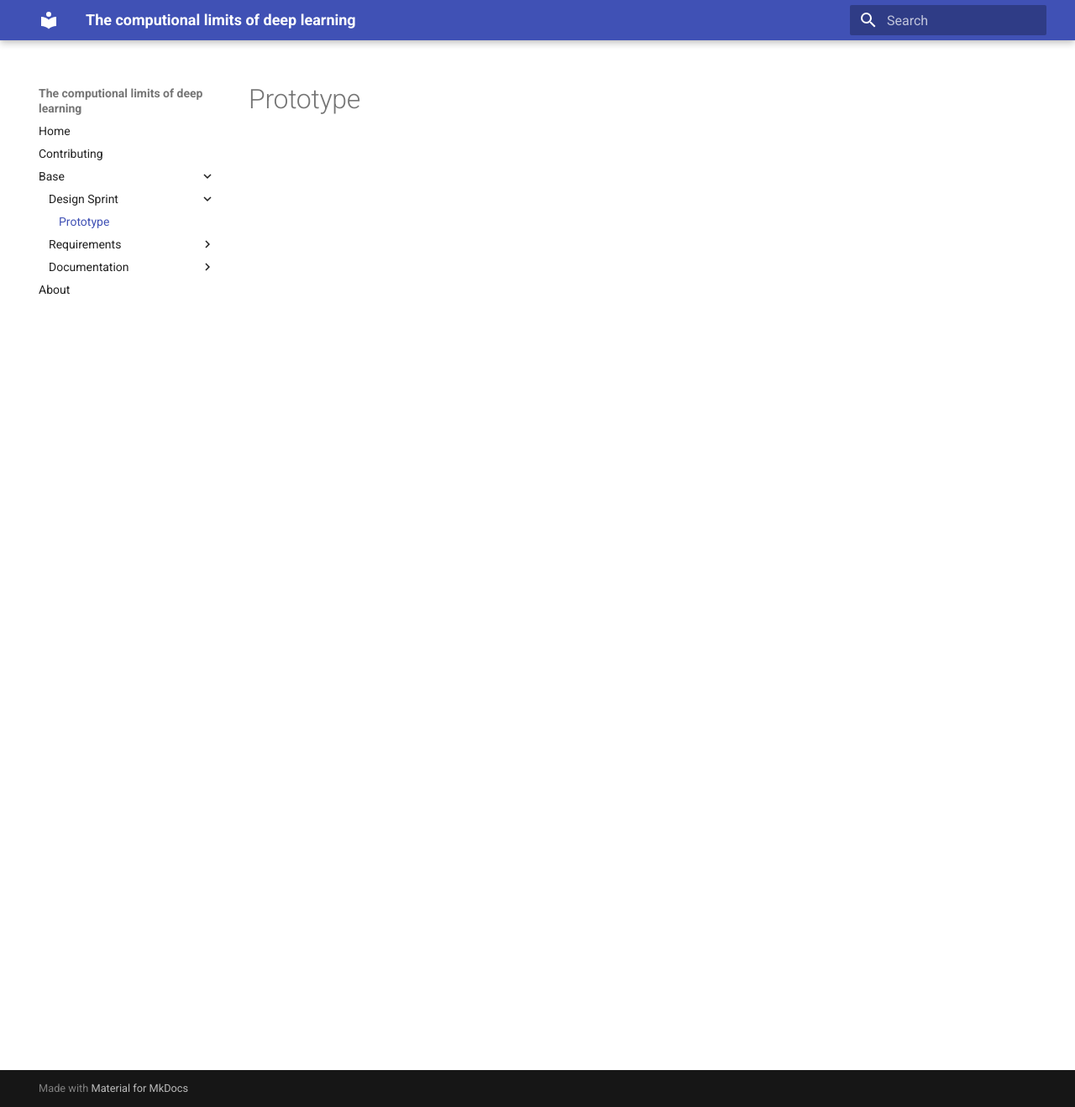
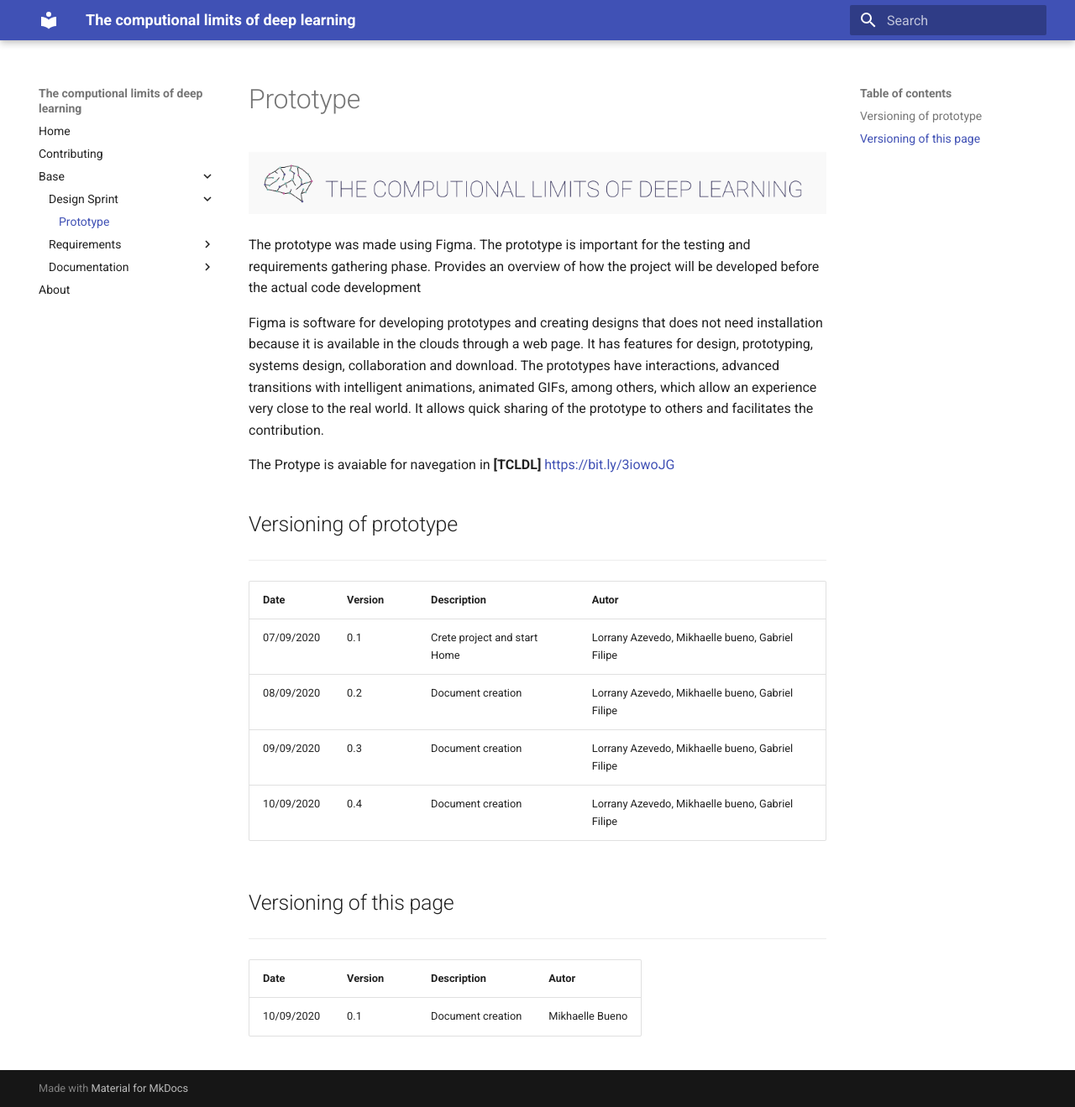
Before and after one commit to UnBArqDsw/2020.1_G2_ProjetoX, an MkDocs documentation site: the page built from documentation/docs/base/designSprint/prototype.md, in a window 1280 px wide and 1319 px high. Shown: the whole window at 84% size. Built offline with MkDocs 1.6.1 and Material for MkDocs 9.7.7, drawn with Linux system fonts in a browser that asks for light colours.

Commit message:
Add prototype page

```diff
--- a/documentation/docs/base/designSprint/prototype.md
+++ b/documentation/docs/base/designSprint/prototype.md
@@ -1 +1,23 @@
 #Prototype
+![Logo](./images/TCLDL.png)
+
+The prototype was made using Figma. The prototype is important for the testing and requirements gathering phase. Provides an overview of how the project will be developed before the actual code development
+
+Figma is software for developing prototypes and creating designs that does not need installation because it is available in the clouds through a web page. It has features for design, prototyping, systems design, collaboration and download. The prototypes have interactions, advanced transitions with intelligent animations, animated GIFs, among others, which allow an experience very close to the real world. It allows quick sharing of the prototype to others and facilitates the contribution.
+
+The Protype is avaiable for navegation in  **[TCLDL]** <a href="dlc">https://bit.ly/3iowoJG</a>
+
+## Versioning of prototype
+---
+|    Date    | Version |             Description             |    Autor    |
+|------------|---------|-------------------------------------|-------------|
+|  07/09/2020|      0.1|                    Crete project and start Home |  Lorrany Azevedo, Mikhaelle bueno, Gabriel Filipe|
+|  08/09/2020|      0.2|                    Document creation|  Lorrany Azevedo, Mikhaelle bueno, Gabriel Filipe|
+|  09/09/2020|      0.3|                    Document creation|  Lorrany Azevedo, Mikhaelle bueno, Gabriel Filipe|
+|  10/09/2020|      0.4|                    Document creation|  Lorrany Azevedo, Mikhaelle bueno, Gabriel Filipe|
+
+## Versioning of this page
+---
+|    Date    | Version |             Description             |    Autor    |
+|------------|---------|-------------------------------------|-------------|
+|  10/09/2020|      0.1|                    Document creation|  Mikhaelle Bueno|
```
Also changed, not shown: documentation/docs/index.md (+3 -0 lines), documentation/docs/base/designSprint/images/TCLDL.png (added), documentation/docs/base/designSprint/images/home prototype.png (added).
